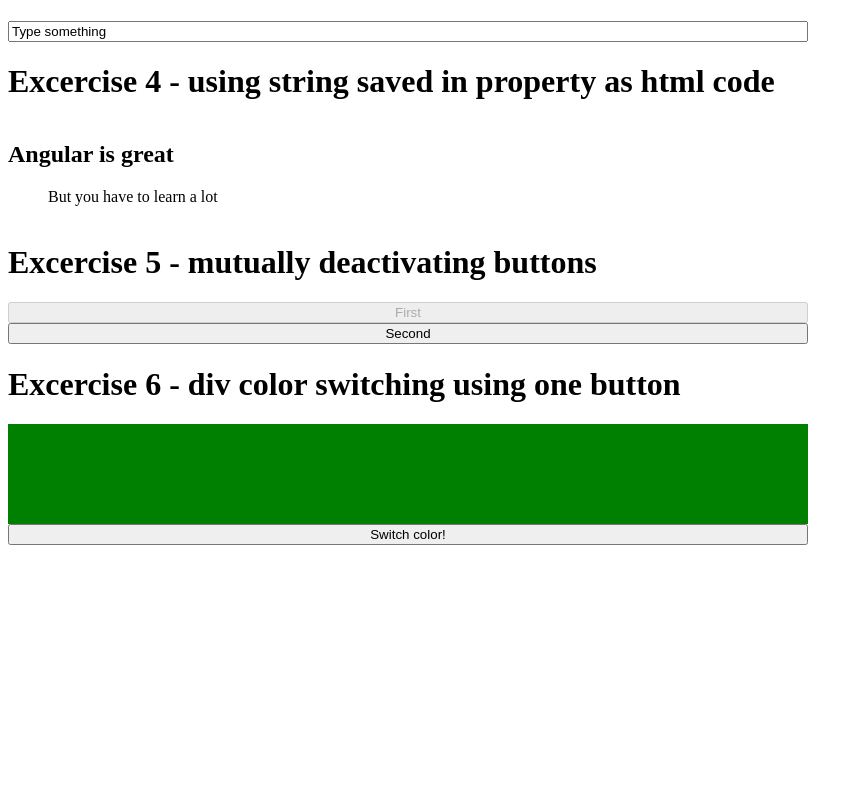
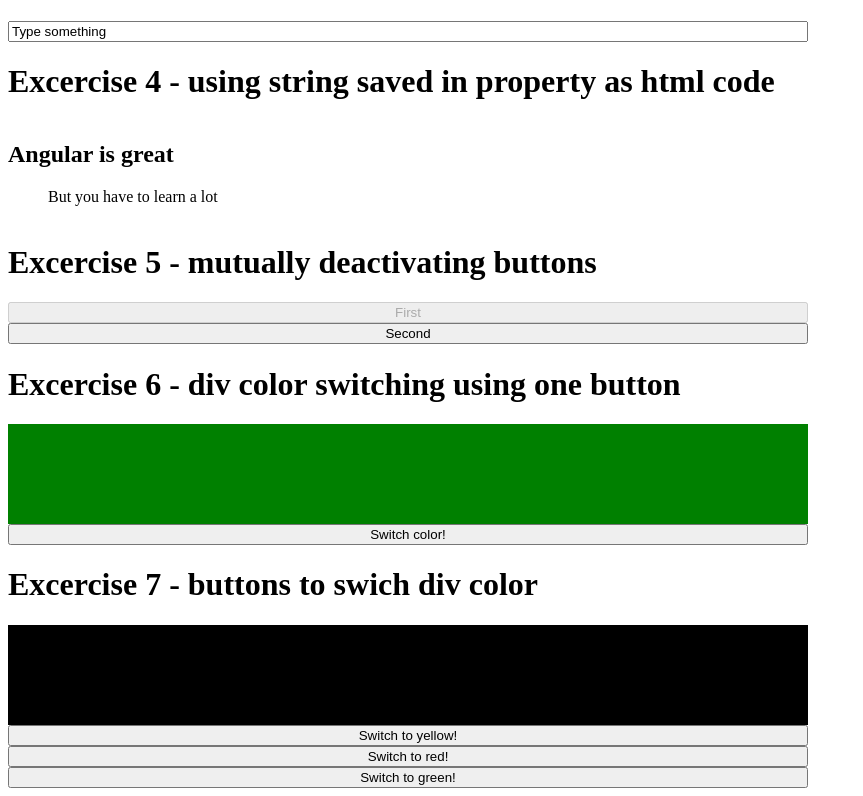
Before and after one commit to JacquesM27/event-binding-exercises, an Angular app: page / in a window 1280 px wide. Shown: the part 633-1429 px from the top of the page, without its empty margins (0-863 px from the left). Before the commit the page ends 1186 px from the top, so only its background shows below. Built offline with nearby package versions, Linux system fonts and the light colour scheme.

Commit message:
added excercise 7

```diff
--- a/src/app/app.component.html
+++ b/src/app/app.component.html
@@ -51,4 +51,30 @@
   >
     Switch color!
   </button>
+
+  <h1>Excercise 7 - buttons to swich div color</h1>
+  <div
+    style="height: 100px; width: 800px;"
+    [style.background]="colorButtons"
+  >
+  </div>
+  <button
+    class="btn"
+    (click)="colorButtons = 'yellow'"
+  >
+    Switch to yellow!
+  </button>
+  <button
+    class="btn"
+    (click)="colorButtons = 'red'"
+  >
+    Switch to red!
+  </button>
+  <button
+    class="btn"
+    (click)="colorButtons = 'green'"
+  >
+    Switch to green!
+  </button>
+
 </div>
--- a/src/app/app.component.ts
+++ b/src/app/app.component.ts
@@ -10,6 +10,7 @@ export class AppComponent {
   blackDiv = 'black';
   yellowDiv = 'yellow';
   colorSwitch = 'green';
+  colorButtons = 'black';
   text = 'Type something';
   htmlText = '<h2>Angular is great</h2><blockquote>But you have to learn a lot</blockquote>';
   isDisabled = true;
```
